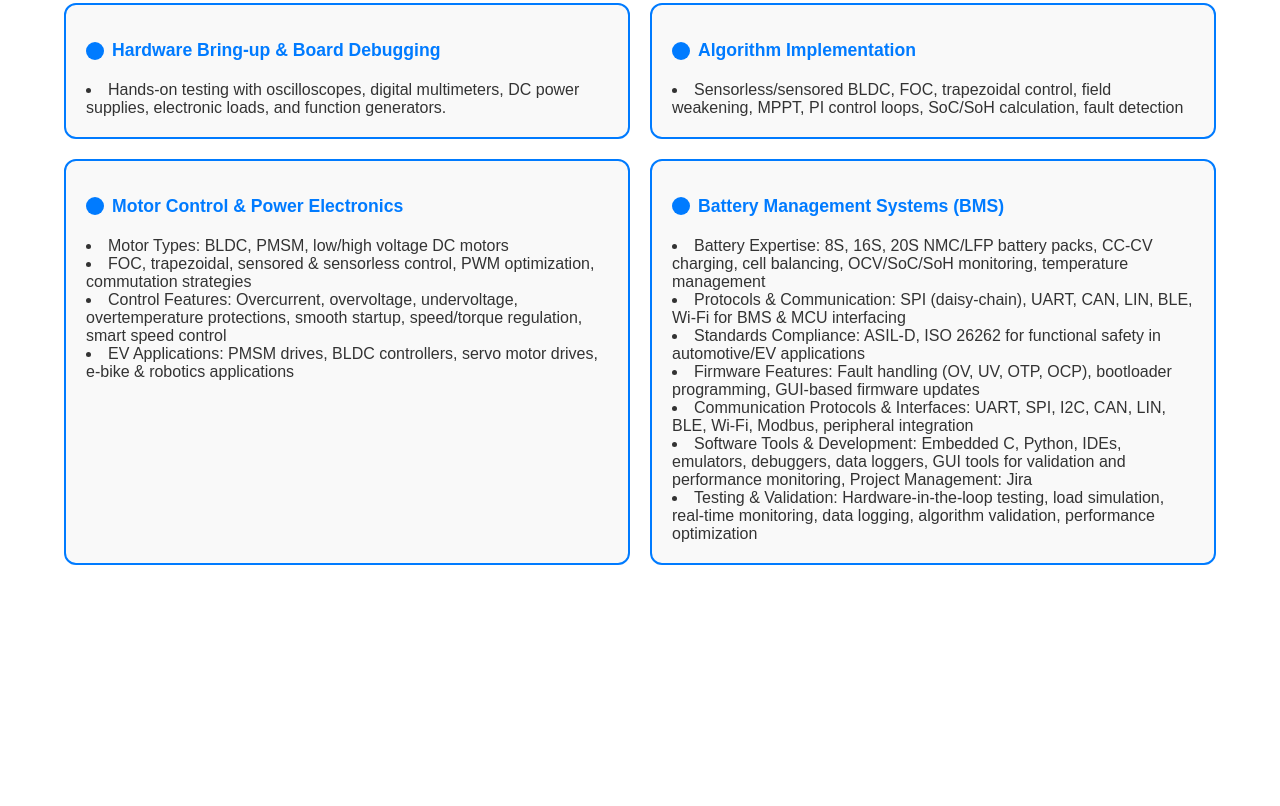
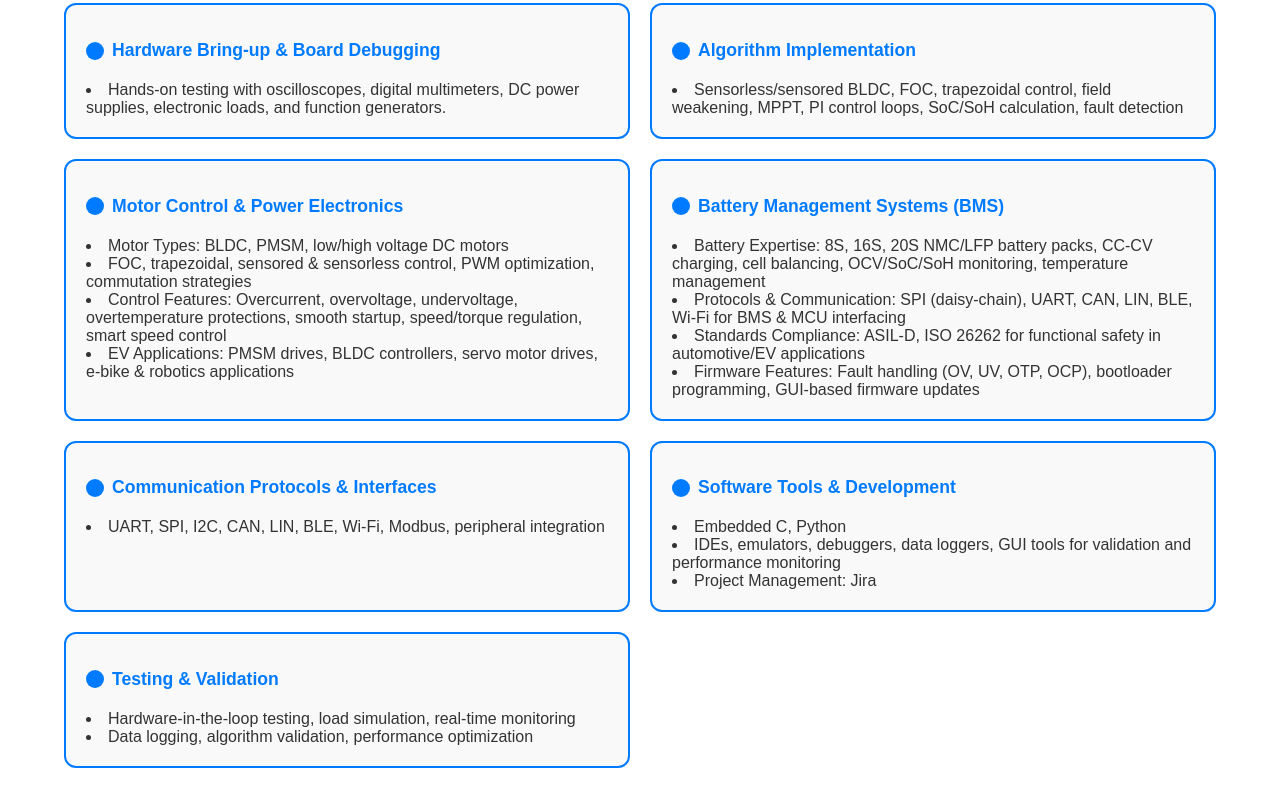
Before and after one commit to Dineshbabu2/dinesh-portfolio, a plain HTML site: page index.html in a window 1280 px wide. Shown: the part 3528-4334 px from the top of the page. Before the commit the page ends 4153 px from the top, so only its background shows below. Drawn offline with Linux system fonts and the light colour scheme.

Commit message:
Update index.html

```diff
--- a/index.html
+++ b/index.html
@@ -154,7 +154,7 @@
     .skills-graphics {
       display: grid;
       grid-template-columns: repeat(2, 1fr);
-      grid-template-rows: repeat(3, auto);
+      grid-auto-rows: auto;
       gap: 20px;
       margin-top: 30px;
     }
@@ -368,9 +368,31 @@
             <li>Protocols & Communication: SPI (daisy-chain), UART, CAN, LIN, BLE, Wi-Fi for BMS & MCU interfacing</li>
             <li>Standards Compliance: ASIL-D, ISO 26262 for functional safety in automotive/EV applications</li>
             <li>Firmware Features: Fault handling (OV, UV, OTP, OCP), bootloader programming, GUI-based firmware updates</li>
-            <li>Communication Protocols & Interfaces: UART, SPI, I2C, CAN, LIN, BLE, Wi-Fi, Modbus, peripheral integration</li>
-            <li>Software Tools & Development: Embedded C, Python, IDEs, emulators, debuggers, data loggers, GUI tools for validation and performance monitoring, Project Management: Jira</li>
-            <li>Testing & Validation: Hardware-in-the-loop testing, load simulation, real-time monitoring, data logging, algorithm validation, performance optimization</li>
+          </ul>
+        </div>
+
+        <!-- New separate skill cards -->
+        <div class="skill-card">
+          <h2><span class="skill-icon"></span> Communication Protocols & Interfaces</h2>
+          <ul>
+            <li>UART, SPI, I2C, CAN, LIN, BLE, Wi-Fi, Modbus, peripheral integration</li>
+          </ul>
+        </div>
+
+        <div class="skill-card">
+          <h2><span class="skill-icon"></span> Software Tools & Development</h2>
+          <ul>
+            <li>Embedded C, Python</li>
+            <li>IDEs, emulators, debuggers, data loggers, GUI tools for validation and performance monitoring</li>
+            <li>Project Management: Jira</li>
+          </ul>
+        </div>
+
+        <div class="skill-card">
+          <h2><span class="skill-icon"></span> Testing & Validation</h2>
+          <ul>
+            <li>Hardware-in-the-loop testing, load simulation, real-time monitoring</li>
+            <li>Data logging, algorithm validation, performance optimization</li>
           </ul>
         </div>
 
```
